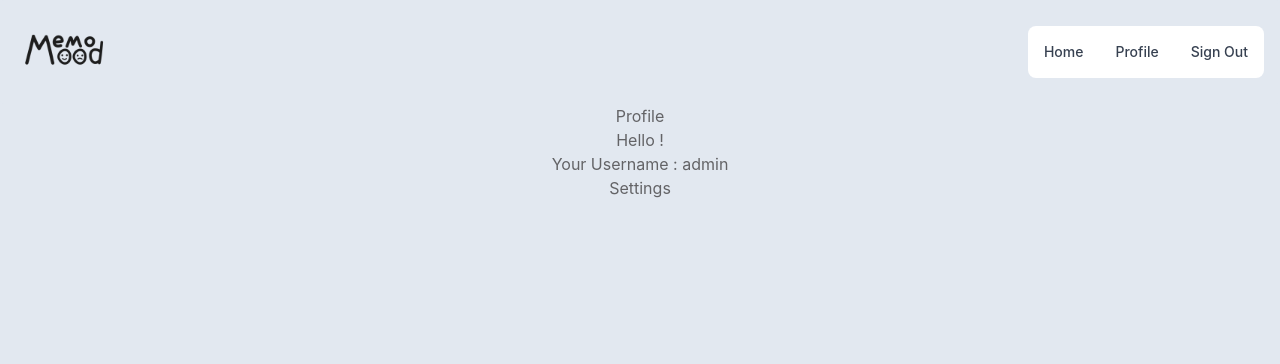
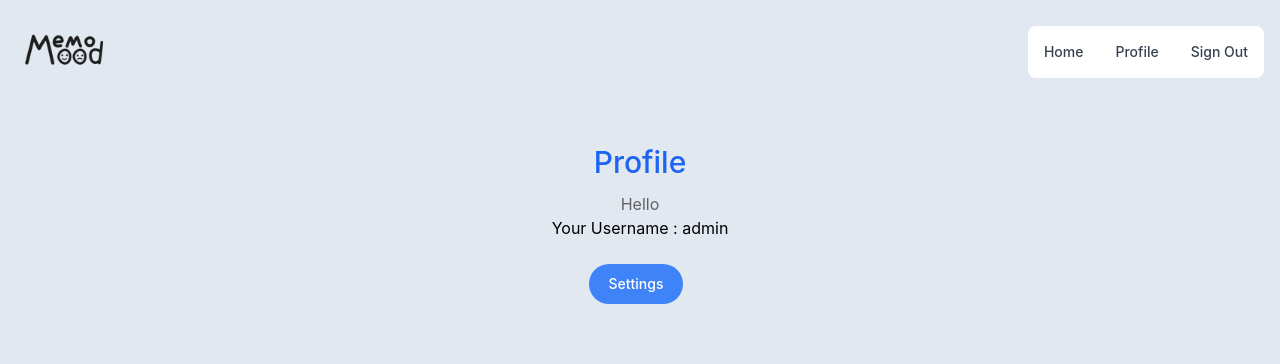
Before and after one commit to MemoMood/MemoMood, a Django app: page /mood/profile in a window 1280 px wide. Shown: the top 364 px of the page. Run offline with Django 4.2, Linux system fonts and the light colour scheme; a user stored in the database is signed in; style sheets or scripts are compiled from the project's sources; some libraries are stand-ins or nearby versions.

Commit message:
change profile dashboard page design

```diff
--- a/mood/templates/dashboard/home.html
+++ b/mood/templates/dashboard/home.html
@@ -2,9 +2,11 @@
 
 {% block content %}
     <div class="text-center">
-        <h2>Profile</h2>
-        <p>Hello {{ user.first_name }}!</p>
-        <p>Your Username : {{ user }}</p>
-        <a class="btn btn-dark" href="{% url 'socialaccount_connections' %}">Settings</a>
+        <h2 class="text-3xl font-medium mt-10 mb-3 text-blue-600">Profile</h2>
+        <p>Hello {{ user.first_name }}</p>
+        <p class="text-black">Your Username : {{ user }}</p>
+        <div class="d-grid">
+            <button class="text-white bg-blue-500 hover:bg-blue-700 focus:outline-none focus:ring-4 focus:ring-blue-300 font-medium rounded-full text-sm px-5 py-2.5 text-center mr-2 mb-6 my-6" type="submit" href="{% url 'socialaccount_connections' %}">Settings</button><br>
+        </div>
     </div>
 {% endblock %}
```
